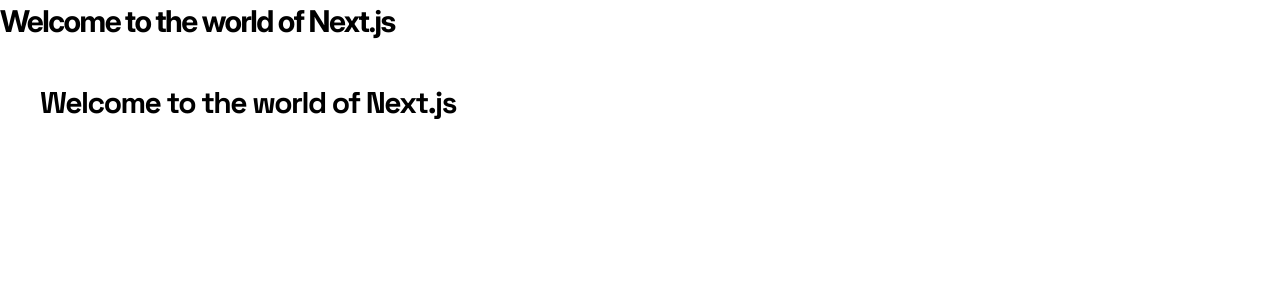
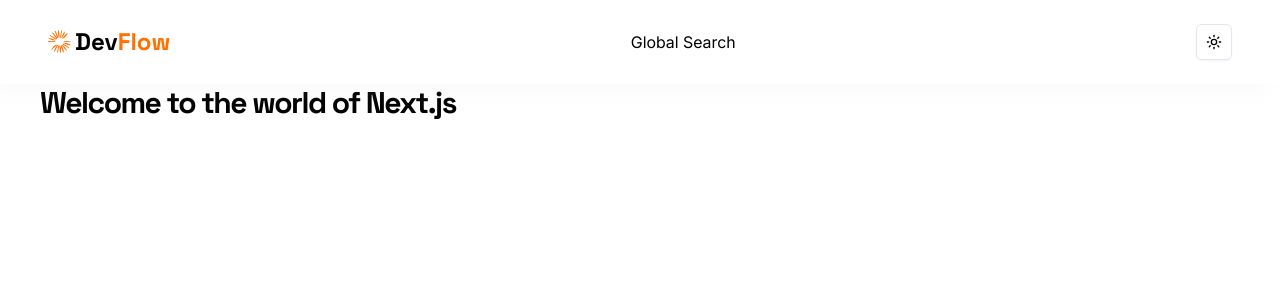
Before and after one commit to YaroslavChmyr/nextjs-practice, a Next.js app: page / in a window 1280 px wide. Shown: the top 300 px of the page. Built offline with nearby package versions, Linux system fonts and the light colour scheme.

Commit message:
Added theme switcher and navbar.

```diff
--- a/app/layout.tsx
+++ b/app/layout.tsx
@@ -1,8 +1,11 @@
 import type { Metadata } from "next";
 // import { Space_Grotesk } from "next/font/google";
+import localFont from "next/font/local";
 import "./globals.css";
-import localFont from "next/font/local";
-import { ThemeProvider } from "next-themes";
+
+import { ThemeProvider } from "@/components/theme-provider";
+
+import Navbar from "../components/navigation/navbar";
 
 const inter = localFont({
   src: "./fonts/InterVF.ttf",
@@ -46,6 +49,7 @@
           enableSystem
           disableTransitionOnChange
         >
+          <Navbar />
           {children}
         </ThemeProvider>
       </body>
--- /dev/null
+++ b/components/navigation/navbar/Theme.tsx
@@ -0,0 +1,41 @@
+"use client";
+
+import { Moon, Sun } from "lucide-react";
+import { useTheme } from "next-themes";
+
+import { Button } from "@/components/ui/button";
+import {
+  DropdownMenu,
+  DropdownMenuContent,
+  DropdownMenuItem,
+  DropdownMenuTrigger,
+} from "@/components/ui/dropdown-menu";
+
+const Theme = () => {
+  const { setTheme } = useTheme();
+
+  return (
+    <DropdownMenu>
+      <DropdownMenuTrigger asChild>
+        <Button variant="outline" size="icon">
+          <Sun className="size-[1.2rem] rotate-0 scale-100 transition-all dark:-rotate-90 dark:scale-0" />
+          <Moon className="absolute size-[1.2rem] rotate-90 scale-0 transition-all dark:rotate-0 dark:scale-100" />
+          <span className="sr-only">Toggle theme</span>
+        </Button>
+      </DropdownMenuTrigger>
+      <DropdownMenuContent align="end">
+        <DropdownMenuItem onClick={() => setTheme("light")}>
+          Light
+        </DropdownMenuItem>
+        <DropdownMenuItem onClick={() => setTheme("dark")}>
+          Dark
+        </DropdownMenuItem>
+        <DropdownMenuItem onClick={() => setTheme("system")}>
+          System
+        </DropdownMenuItem>
+      </DropdownMenuContent>
+    </DropdownMenu>
+  );
+};
+
+export default Theme;
--- /dev/null
+++ b/components/navigation/navbar/index.tsx
@@ -0,0 +1,32 @@
+import Image from "next/image";
+import Link from "next/link";
+
+import Theme from "./Theme";
+
+function Navbar() {
+  return (
+    <nav
+      className="flex-between background-light900_dark200
+    fixed z-50 w-full p-6 shadow-light-300
+    sm:px-12 dark:shadow-none"
+    >
+      <Link href="/" className="flex items-center gap-1">
+        <Image
+          src="/images/site-logo.svg"
+          width={23}
+          height={23}
+          alt="DevFlow Logo"
+        />
+        <p className="h2-bold font-space text-dark-100 max-sm:hidden dark:text-light-900">
+          Dev<span className="text-primary-500">Flow</span>
+        </p>
+      </Link>
+      <p>Global Search</p>
+      <div className="flex-between gap-5">
+        <Theme />
+      </div>
+    </nav>
+  );
+}
+
+export default Navbar;
--- /dev/null
+++ b/components/theme-provider.tsx
@@ -0,0 +1,11 @@
+"use client";
+
+import { ThemeProvider as NextThemesProvider } from "next-themes";
+import * as React from "react";
+
+export function ThemeProvider({
+  children,
+  ...props
+}: React.ComponentProps<typeof NextThemesProvider>) {
+  return <NextThemesProvider {...props}>{children}</NextThemesProvider>;
+}
--- /dev/null
+++ b/components/ui/button.tsx
@@ -0,0 +1,57 @@
+import * as React from "react"
+import { Slot } from "@radix-ui/react-slot"
+import { cva, type VariantProps } from "class-variance-authority"
+
+import { cn } from "@/lib/utils"
+
+const buttonVariants = cva(
+  "inline-flex items-center justify-center gap-2 whitespace-nowrap rounded-md text-sm font-medium transition-colors focus-visible:outline-none focus-visible:ring-1 focus-visible:ring-slate-950 disabled:pointer-events-none disabled:opacity-50 [&_svg]:pointer-events-none [&_svg]:size-4 [&_svg]:shrink-0 dark:focus-visible:ring-slate-300",
+  {
+    variants: {
+      variant: {
+        default:
+          "bg-slate-900 text-slate-50 shadow hover:bg-slate-900/90 dark:bg-slate-50 dark:text-slate-900 dark:hover:bg-slate-50/90",
+        destructive:
+          "bg-red-500 text-slate-50 shadow-sm hover:bg-red-500/90 dark:bg-red-900 dark:text-slate-50 dark:hover:bg-red-900/90",
+        outline:
+          "border border-slate-200 bg-white shadow-sm hover:bg-slate-100 hover:text-slate-900 dark:border-slate-800 dark:bg-slate-950 dark:hover:bg-slate-800 dark:hover:text-slate-50",
+        secondary:
+          "bg-slate-100 text-slate-900 shadow-sm hover:bg-slate-100/80 dark:bg-slate-800 dark:text-slate-50 dark:hover:bg-slate-800/80",
+        ghost: "hover:bg-slate-100 hover:text-slate-900 dark:hover:bg-slate-800 dark:hover:text-slate-50",
+        link: "text-slate-900 underline-offset-4 hover:underline dark:text-slate-50",
+      },
+      size: {
+        default: "h-9 px-4 py-2",
+        sm: "h-8 rounded-md px-3 text-xs",
+        lg: "h-10 rounded-md px-8",
+        icon: "h-9 w-9",
+      },
+    },
+    defaultVariants: {
+      variant: "default",
+      size: "default",
+    },
+  }
+)
+
+export interface ButtonProps
+  extends React.ButtonHTMLAttributes<HTMLButtonElement>,
+    VariantProps<typeof buttonVariants> {
+  asChild?: boolean
+}
+
+const Button = React.forwardRef<HTMLButtonElement, ButtonProps>(
+  ({ className, variant, size, asChild = false, ...props }, ref) => {
+    const Comp = asChild ? Slot : "button"
+    return (
+      <Comp
+        className={cn(buttonVariants({ variant, size, className }))}
+        ref={ref}
+        {...props}
+      />
+    )
+  }
+)
+Button.displayName = "Button"
+
+export { Button, buttonVariants }
--- a/package.json
+++ b/package.json
@@ -10,6 +10,7 @@
   },
   "dependencies": {
     "@radix-ui/react-dropdown-menu": "^2.1.4",
+    "@radix-ui/react-slot": "^1.1.1",
     "class-variance-authority": "^0.7.1",
     "clsx": "^2.1.1",
     "eslint-config-prettier": "^9.1.0",
@@ -32,6 +33,7 @@
     "eslint-plugin-import": "^2.31.0",
     "postcss": "^8",
     "prettier": "^3.4.2",
+    "prettier-plugin-organize-imports": "^4.1.0",
     "prettier-plugin-tailwindcss": "^0.6.9",
     "standard": "^17.1.2",
     "tailwindcss": "^3.4.1",
--- a/tailwind.config.ts
+++ b/tailwind.config.ts
@@ -2,6 +2,7 @@
 import tailwindcssAnimate from "tailwindcss-animate";
 
 const config: Config = {
+  darkMode: "class",
   content: [
     "./app/**/*.{js,ts,jsx,tsx}",
     "./pages/**/*.{js,ts,jsx,tsx}",
```
Also changed, not shown: 2 other files (tests, documents, lock files or other folders).
